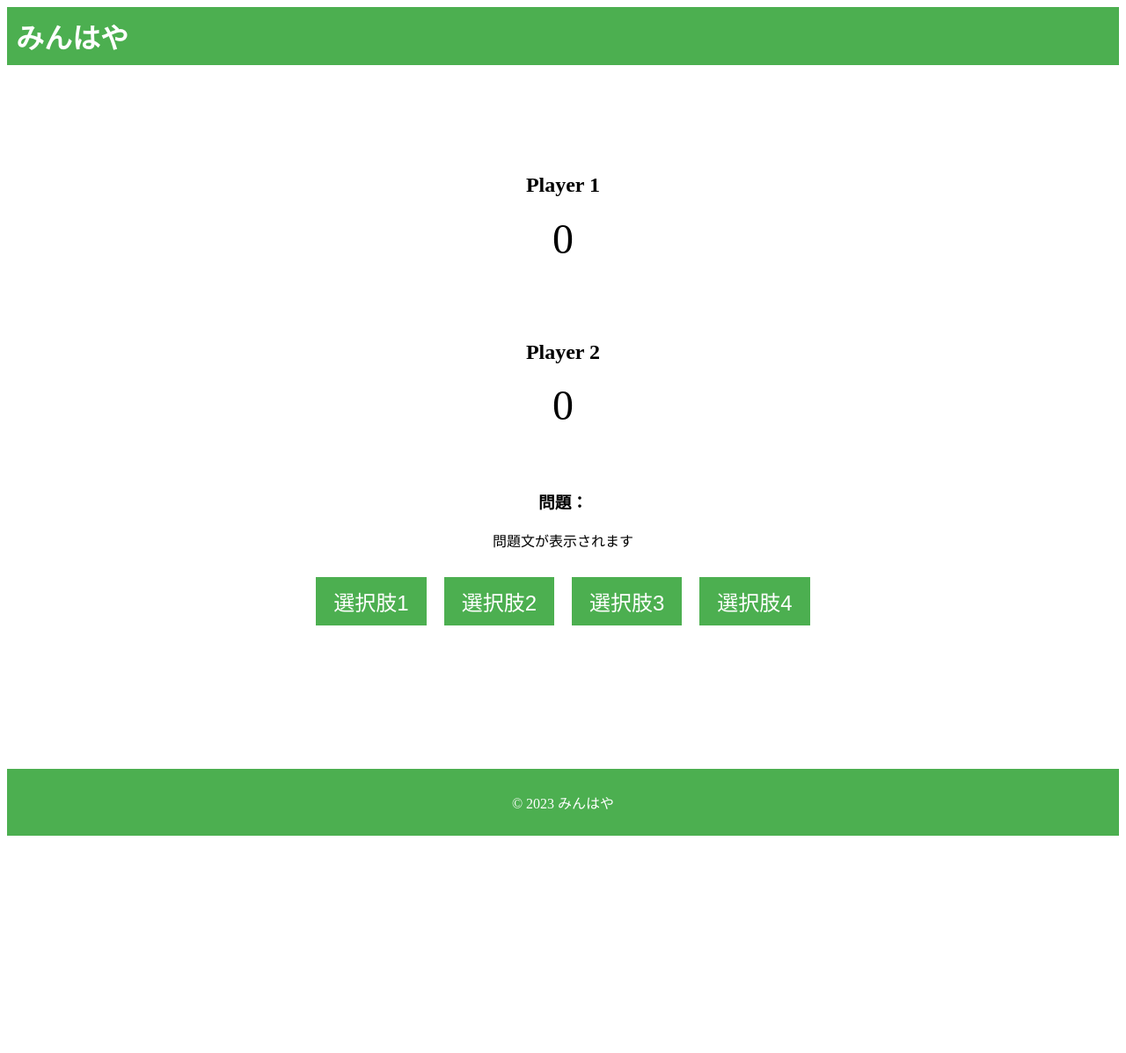
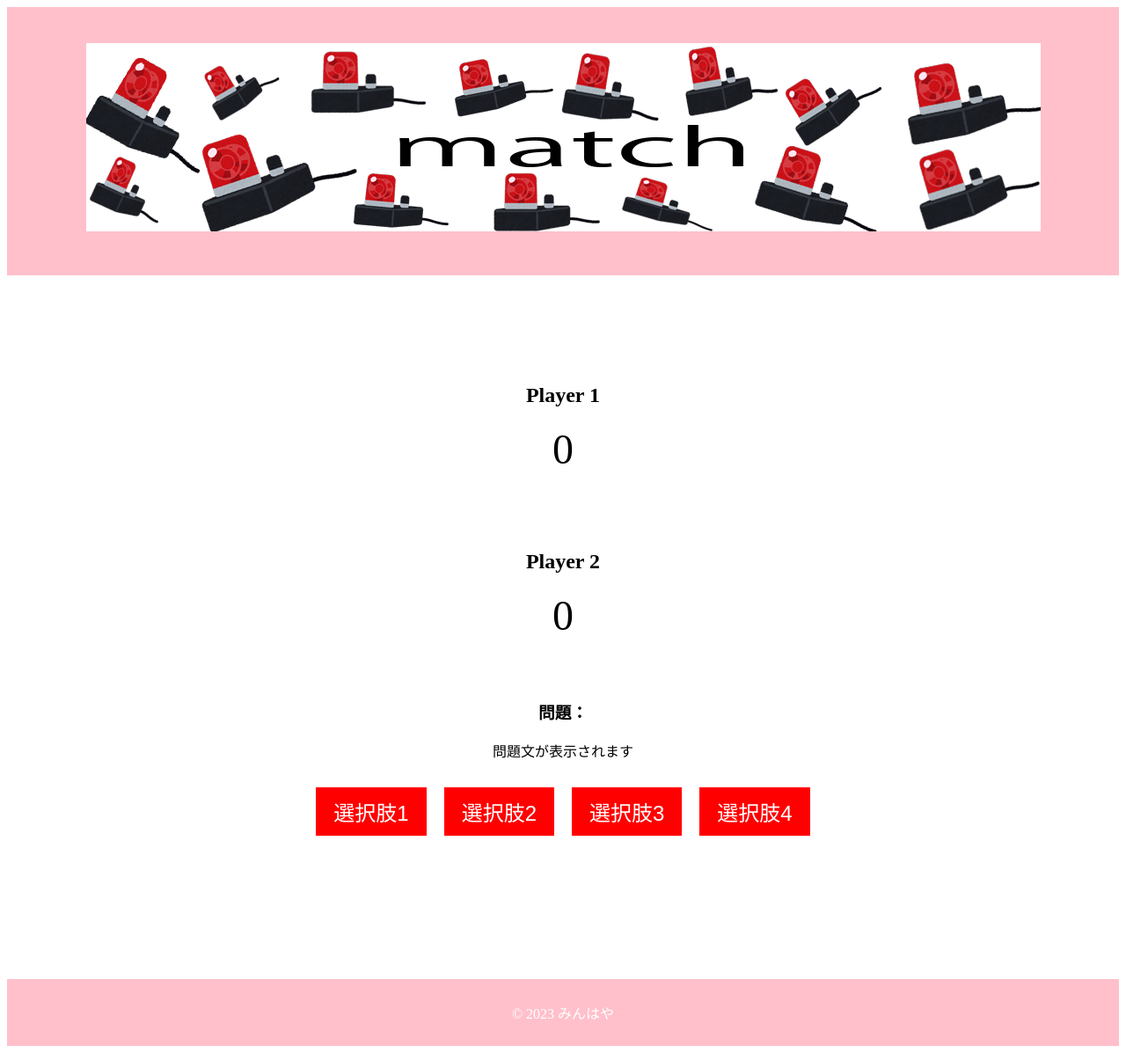
Before and after one commit to 2023-team29/2023_vol.2_team29, a Python web app: template quiz/Template/App_Folder_HTML/match.html in a window 1280 px wide. Shown: the whole page at 88% size. Before the commit the page ends 950 px from the top, so only its background shows below. Run offline with Jinja, Linux system fonts and the light colour scheme; the template is opened without the code that fills it, so the values that code supplies are empty.

Commit message:
フロントエンド実装

```diff
--- a/quiz/Template/App_Folder_HTML/match.html
+++ b/quiz/Template/App_Folder_HTML/match.html
@@ -3,12 +3,18 @@
 <head>
 	<meta charset="UTF-8">
 	<meta name="viewport" content="width=device-width">
-	<title>みんはや - 対戦画面</title>
-	<link rel="stylesheet" href="../static/App_Folder_css/match.css">
+	<title>みんはや</title>
+	<link rel="stylesheet" href="/static/App_Folder_css/match.css" href="https://assets.adobe.com/id/urn:aaid:sc:AP:65a872fd-cfd2-4305-b92e-6d89b3c7c024?view=published">
+
 </head>
 <body>
 	<header>
-		<h1>みんはや</h1>
+		<h1>
+			<a href="#">
+				<div style="text-align: center">
+				<img src="/static/images/image (14).png" alt="">
+				</div></a>
+			</h1>
 	</header>
 	<main>
 		<div class="player-box">
--- a/quiz/static/App_Folder_css/match.css
+++ b/quiz/static/App_Folder_css/match.css
@@ -38,7 +38,7 @@ h3 {
 .answer {
 	padding: 10px 20px;
 	border: none;
-	background-color: #4CAF50;
+	background-color: red;
 	color: white;
 	font-size: 24px;
 	margin: 10px;
@@ -46,22 +46,25 @@ h3 {
 }
 
 .answer:hover {
-	background-color: #3E8E41;
+	background-color: pink;
 }
 
 header {
-	background-color: #4CAF50;
+	background-color: pink;
 	color: white;
 	padding: 10px;
 }
 
 h1 {
-	margin: 0;
+	text-align: center;
+	padding: 10px;
+	background-color: pink;
+	color: white;
 }
 
 footer {
 	text-align: center;
 	padding: 10px;
-	background-color: #4CAF50;
+	background-color: pink;
 	color: white;
 }
--- a/quiz/static/App_Folder_css/result.css
+++ b/quiz/static/App_Folder_css/result.css
@@ -7,7 +7,7 @@ body {
 }
 
 header {
-	background-color: #4CAF50;
+	background-color: pink;
 	color: white;
 	padding: 10px;
 }
@@ -38,9 +38,10 @@ h2 {
 	margin-top: 0;
 }
 
+
 footer {
 	text-align: center;
 	padding: 10px;
-	background-color: #4CAF50;
+	background-color: pink;
 	color: white;
 }
```
Also changed, not shown: quiz/Template/App_Folder_HTML/home.html (+7 -2 lines), quiz/Template/App_Folder_HTML/result.html (+7 -3 lines), quiz/static/App_Folder_css/home.css (+13 -4 lines), quiz/static/images/image (12).png (added), quiz/static/images/image (13).png (added), quiz/static/images/image (14).png (added), 1 other file.
